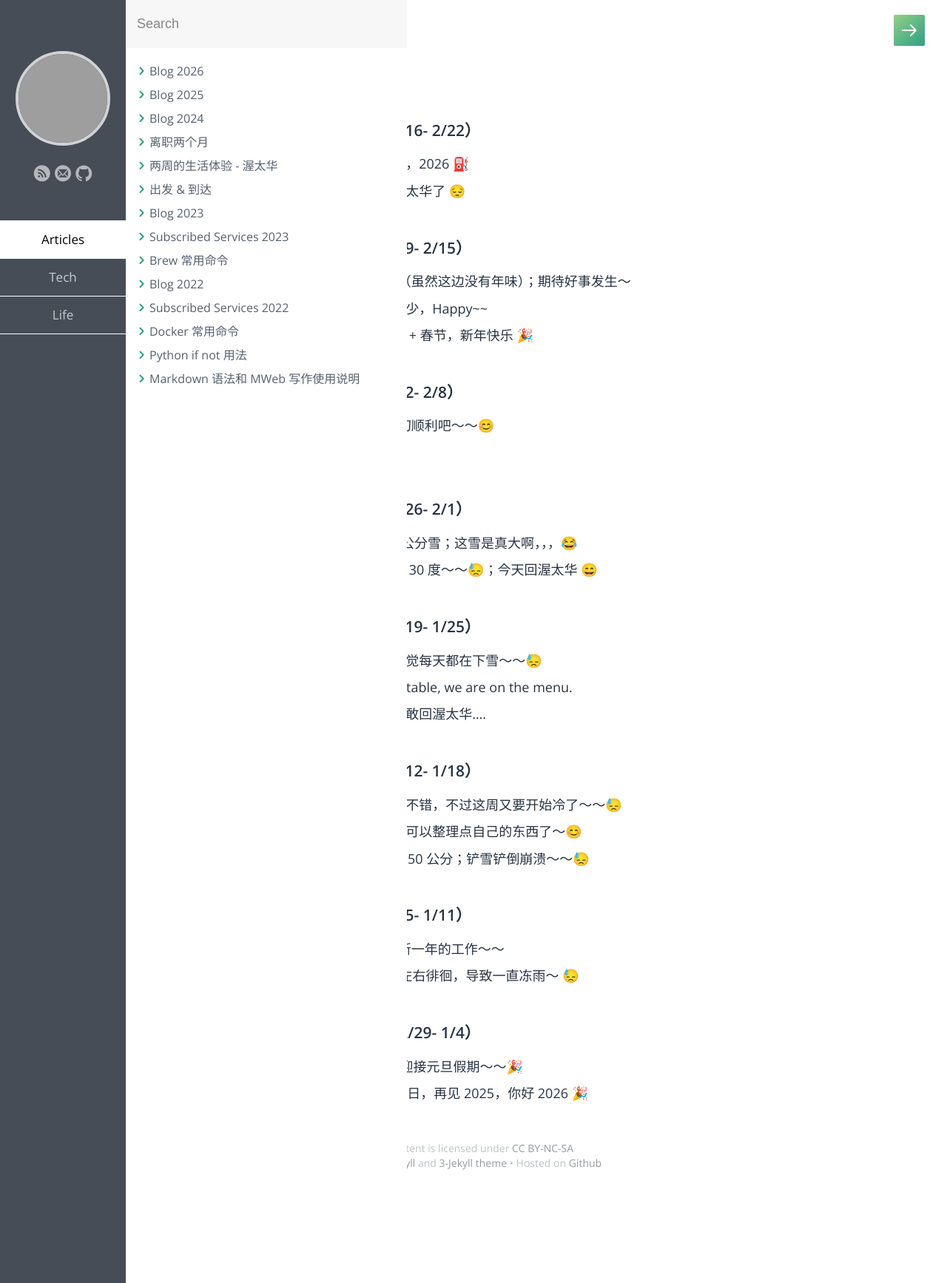
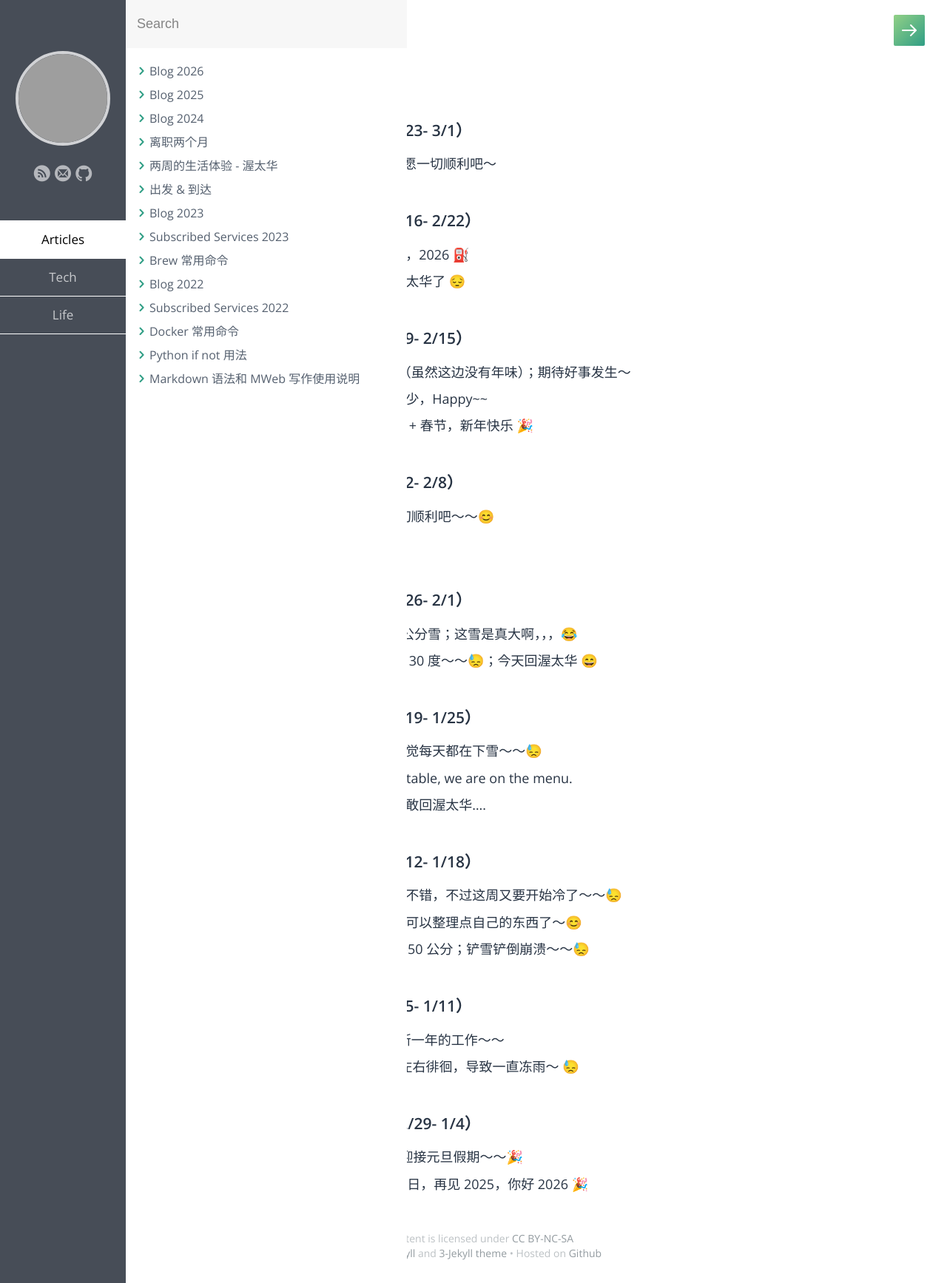
Before and after one commit to samxupeiran/samxupeiran.github.io, a Jekyll site: the page built from _posts/life/2025-12-29-my-blog.md, in a window 1280 px wide. Shown: the whole page at 74% size. Built offline with Jekyll 4.4.1, drawn with Linux system fonts in a browser that asks for light colours; some web fonts are replaced; grey boxes are pictures that could not be loaded.

Commit message:
feat: add weekly blog 2/24

```diff
--- a/_posts/life/2025-12-29-my-blog.md
+++ b/_posts/life/2025-12-29-my-blog.md
@@ -5,6 +5,9 @@ category: Life
 tags: Blog
 ---
 
+
+- ### 2026 年 2 月 第 4 周（2/23- 3/1）
+     - 2/23 2 月最后一周了，但愿一切顺利吧～
 
 - ### 2026 年 2 月 第 3 周（2/16- 2/22）
      - 2/18 春节后第一个工作日，2026 ⛽️
```
